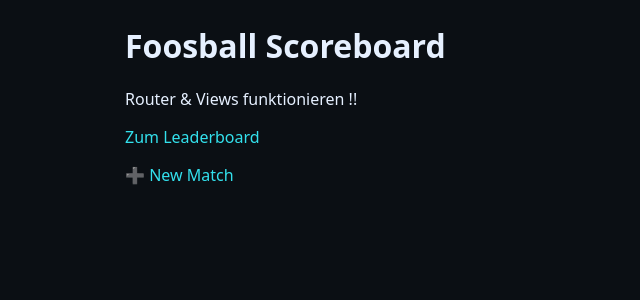
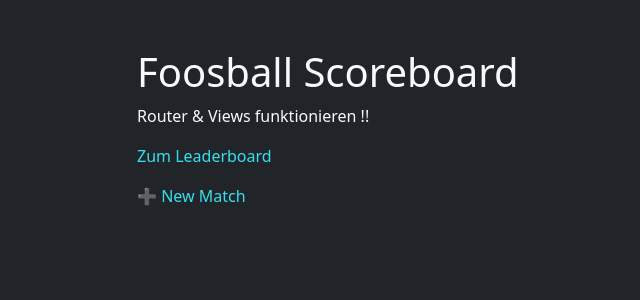
Before and after one commit to HosseinKrouna/foosball-scoreboard, a PHP site: page /views/home.php in a window 1280 px wide. Shown: the top 300 px of the page, without its empty margins (35-675 px from the left). Run offline with PHP 8.4, Linux system fonts and the light colour scheme.

Commit message:
ui: add Bootstrap via CDN and base dark layout

```diff
--- a/views/layout.php
+++ b/views/layout.php
@@ -4,15 +4,23 @@
 
 <head>
     <meta charset="utf-8">
-    <title><?= htmlspecialchars($title ?? 'App') ?></title>
     <meta name="viewport" content="width=device-width, initial-scale=1">
+    <title><?= htmlspecialchars($title ?? 'Foosball Scoreboard') ?></title>
+
+    <!-- Bootstrap CSS -->
+    <link href="https://cdn.jsdelivr.net/npm/bootstrap@5.3.3/dist/css/bootstrap.min.css" rel="stylesheet">
+
+    <!-- Custom CSS -->
     <link href="/css/style.css" rel="stylesheet">
 </head>
 
-<body>
-    <main class="container">
+<body class="bg-dark text-light">
+    <main class="container py-4">
         <?= $content ?? '' ?>
     </main>
+
+    <!-- Bootstrap Bundle (JS + Popper) -->
+    <script src="https://cdn.jsdelivr.net/npm/bootstrap@5.3.3/dist/js/bootstrap.bundle.min.js"></script>
 </body>
 
 </html>
```
